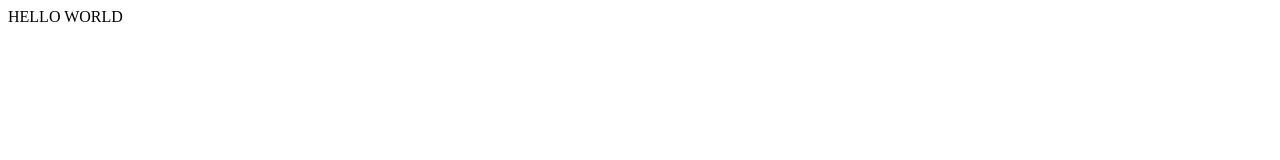
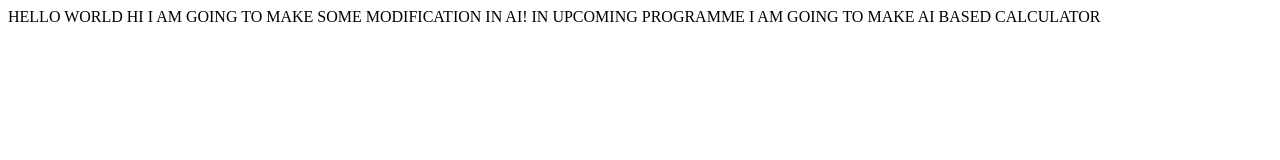
Before and after one commit to Harshraj-pixel/hacking, a plain HTML site: page index.html in a window 1280 px wide. Drawn offline with Linux system fonts and the light colour scheme.

Commit message:
AI CALCULATOR

```diff
--- a/index.html
+++ b/index.html
@@ -8,5 +8,8 @@
 </head>
 <body>
     HELLO WORLD
+    HI I AM GOING TO MAKE SOME MODIFICATION IN AI!
+    IN UPCOMING PROGRAMME I AM GOING TO MAKE AI BASED CALCULATOR
+
 </body>
 </html>
```
